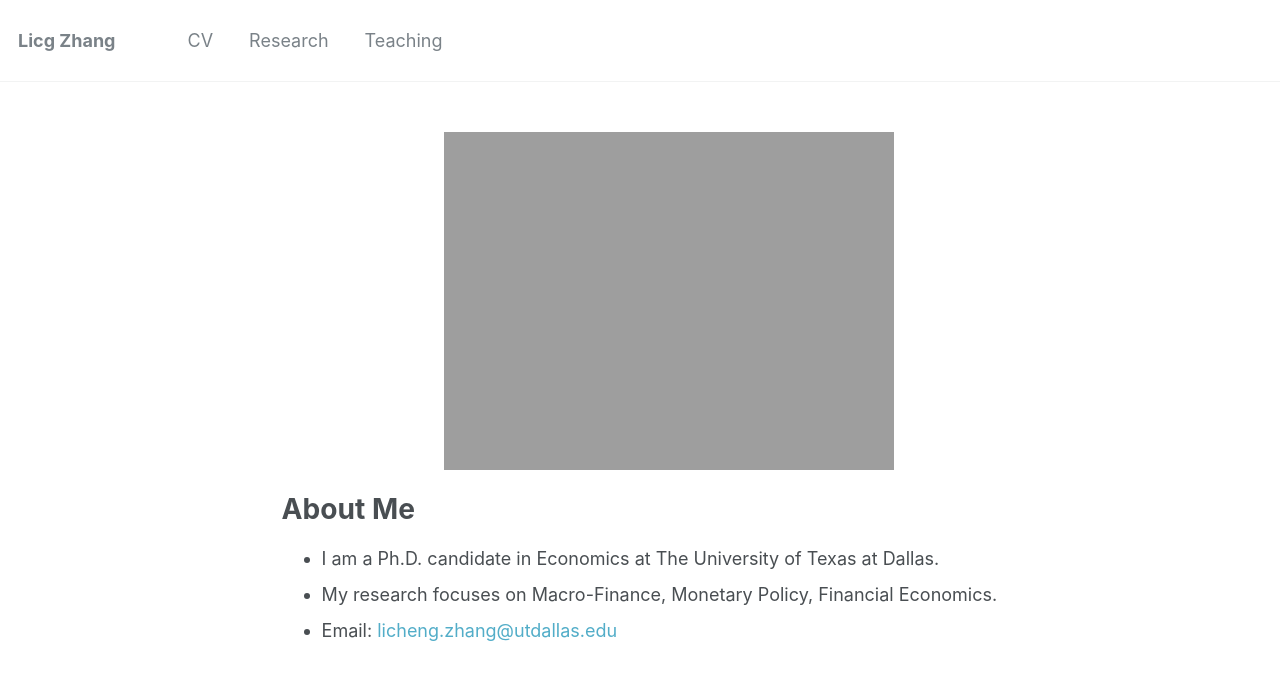
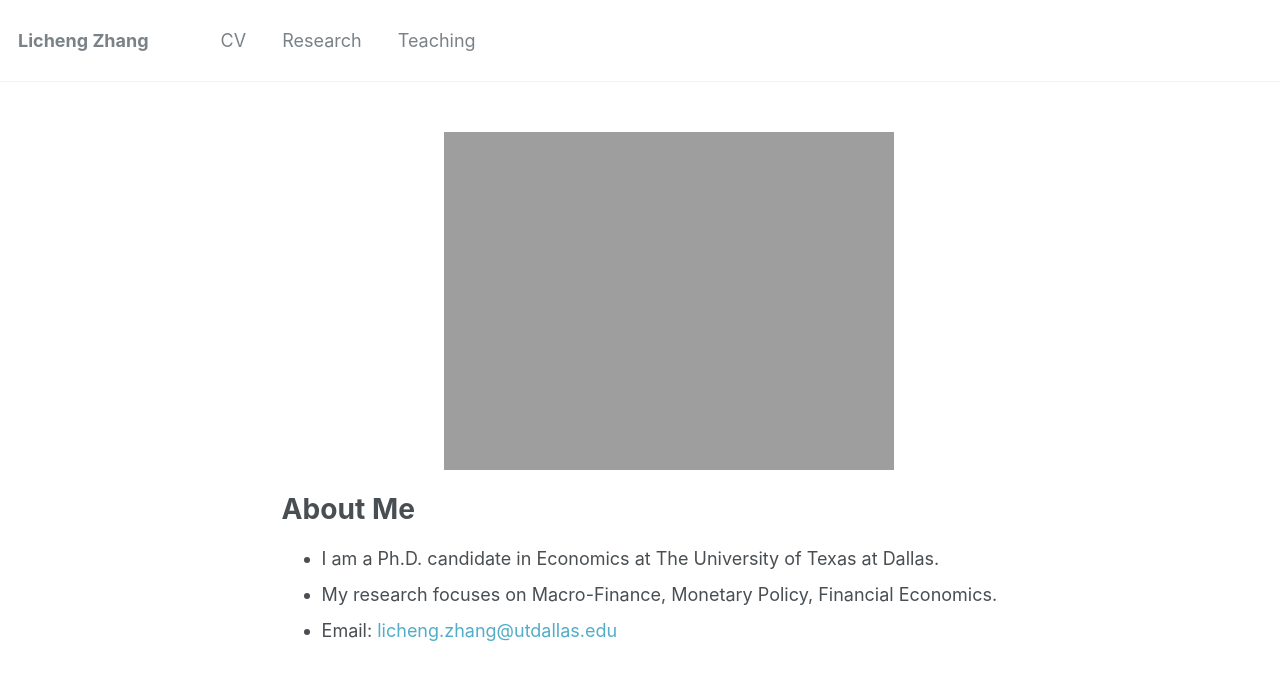
Before and after one commit to lichengzh/lichengzh.github.io, a Jekyll site: the page built from _pages/about.md, in a window 1280 px wide. Shown: the top 680 px of the page. Built offline with Jekyll 4.4.1, drawn with Linux system fonts in a browser that asks for light colours.

Commit message:
Update _config.yml

```diff
--- a/_config.yml
+++ b/_config.yml
@@ -7,9 +7,9 @@
 
 # Site Settings
 locale                   : "en-US"
-title                    : "Licg Zhang"
+title                    : "Licheng Zhang"
 title_separator          : "-"
-name                     : &name "Licg Zhang"
+name                     : &name "Licheng Zhang"
 description              : &description "Ph.D. Candidate in Economics,  The University of Texas at Dallas"
 url                      : https://lichengzh.github.io # the base hostname & protocol for your site e.g. "https://mmistakes.github.io"
 baseurl                  : "" # the subpath of your site, e.g. "/blog"
```
